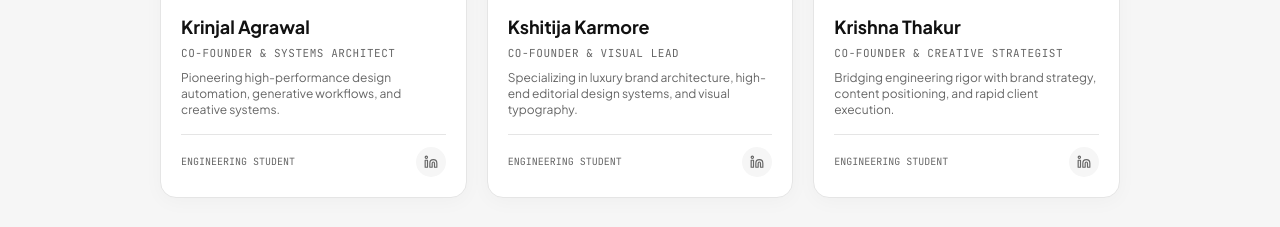
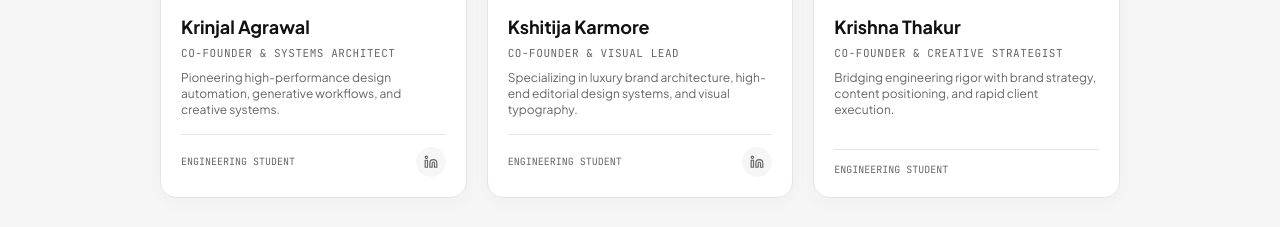
Before and after one commit to kinzyy04/kesign, a React (Vite) app: page / in a window 1280 px wide. Shown: the part 6520-6747 px from the top of the page. Built offline with nearby package versions, Linux system fonts and the light colour scheme.

Commit message:
Update HeroSection, TeamSection, and portfolioData

```diff
--- a/src/components/HeroSection.jsx
+++ b/src/components/HeroSection.jsx
@@ -59,7 +59,7 @@ export const HeroSection = () => {
       {/* Bottom Scroll Down & Explore Indicator over the Semi-Circular Orb */}
       <div className="relative z-10 w-full pt-12 flex flex-col items-center justify-center">
         <motion.a
-          href="#team"
+          href="#services"
           animate={{ y: [0, 6, 0] }}
           transition={{ duration: 2, repeat: Infinity, ease: 'easeInOut' }}
           className="inline-flex items-center gap-2 text-xs font-mono tracking-widest text-[#111111] uppercase hover:opacity-80 transition-opacity interactive-hover bg-white/80 backdrop-blur-md px-6 py-2.5 rounded-full border border-black/10 shadow-md font-semibold"
--- a/src/components/TeamSection.jsx
+++ b/src/components/TeamSection.jsx
@@ -71,6 +71,7 @@ export const TeamSection = () => {
               {/* Card Footer / Social */}
               <div className="mt-4 pt-3 border-t border-[#E5E5E5] flex items-center justify-between">
                 <span className="text-[10px] font-mono text-[#666666]">ENGINEERING STUDENT</span>
+                {member.linkedin && (
                   <a
                     href={member.linkedin}
                     target="_blank"
@@ -80,6 +81,7 @@ export const TeamSection = () => {
                   >
                     <Linkedin size={14} />
                   </a>
+                )}
               </div>
             </motion.div>
           ))}
--- a/src/data/portfolioData.js
+++ b/src/data/portfolioData.js
@@ -202,7 +202,7 @@ export const TEAM_MEMBERS = [
     role: "Co-Founder & Systems Architect",
     education: "Engineering Student, IIT Delhi",
     bio: "Pioneering high-performance design automation, generative workflows, and creative systems.",
-    linkedin: "https://linkedin.com/in/krinjal-agrawal",
+    linkedin: "https://www.linkedin.com/in/krinjal-agrawal-202103381",
     avatar: "/assets/krinjal.png",
     objectPosition: "center 20%",
     initials: "KA"
@@ -212,7 +212,7 @@ export const TEAM_MEMBERS = [
     role: "Co-Founder & Visual Lead",
     education: "Engineering Student, IIT Delhi",
     bio: "Specializing in luxury brand architecture, high-end editorial design systems, and visual typography.",
-    linkedin: "https://linkedin.com/in/kshitija-karmore",
+    linkedin: "https://www.linkedin.com/in/kshitija-karmore-9945a9380",
     avatar: "/assets/kshitija.png",
     initials: "KK"
   },
@@ -221,7 +221,7 @@ export const TEAM_MEMBERS = [
     role: "Co-Founder & Creative Strategist",
     education: "Engineering Student, IIT Delhi",
     bio: "Bridging engineering rigor with brand strategy, content positioning, and rapid client execution.",
-    linkedin: "https://linkedin.com/in/krishna-thakur",
+    linkedin: "",
     avatar: "/assets/krishna.png",
     objectPosition: "center 15%",
     initials: "KT"
```
Lines whose indentation alone changed are shown as unchanged.
